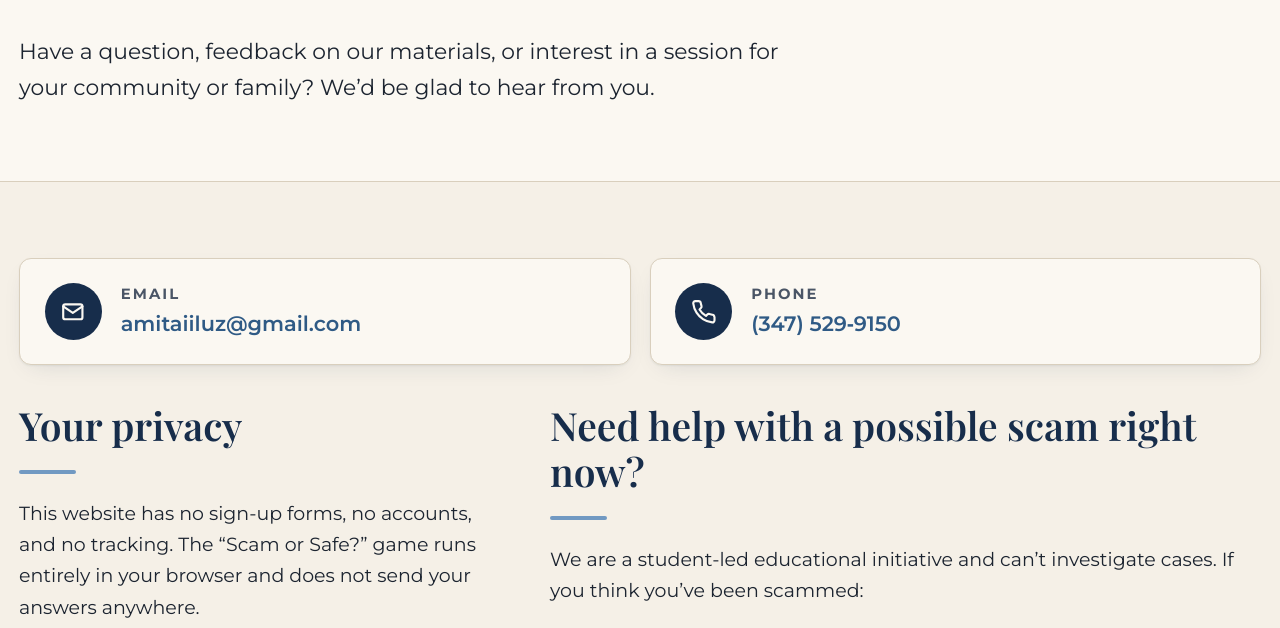
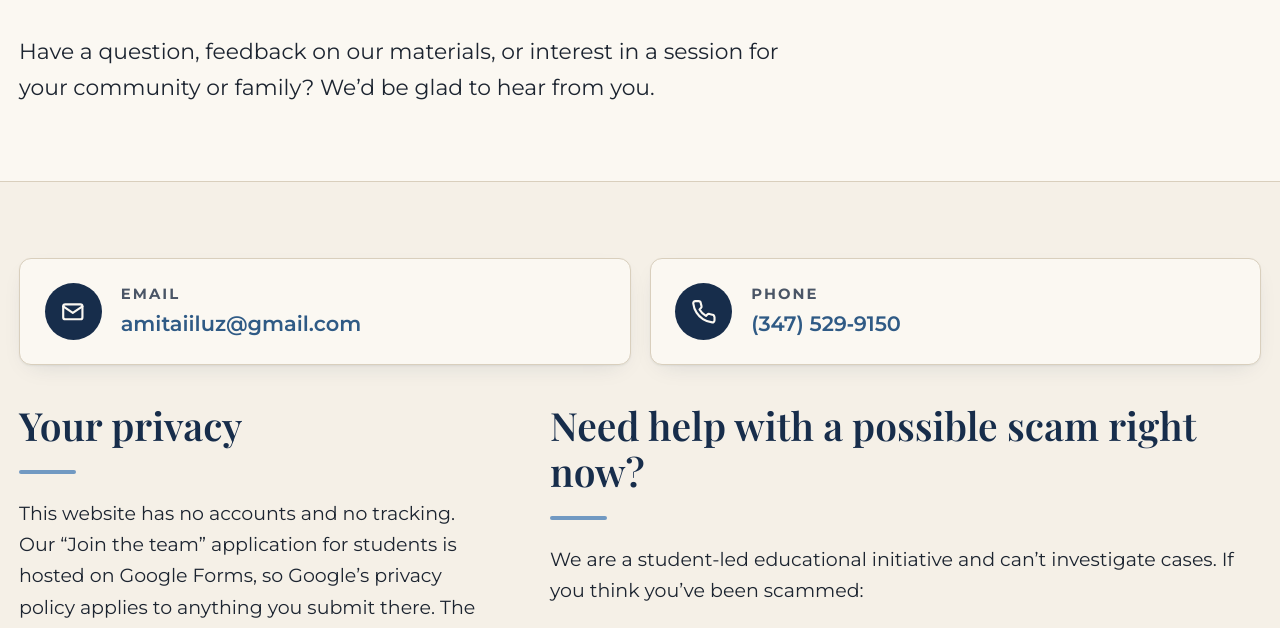
Before and after one commit to taiforlife19-byte/yesodtrust.org, a plain HTML site: page contact.html in a window 1280 px wide. Shown: the part 308-936 px from the top of the page. Drawn offline with Linux system fonts and the light colour scheme.

Commit message:
Link Apply to join button to Google Form; update privacy note
Co-Authored-By: Claude Opus 5.5 <noreply@anthropic.com>
Claude-Session: https://claude.ai/code/session_0172C4xuTsy7RsjFaGux1RkL

```diff
--- a/contact.html
+++ b/contact.html
@@ -61,7 +61,7 @@
         <div class="split">
           <div class="prose">
             <h2 class="bar">Your privacy</h2>
-            <p>This website has no sign-up forms, no accounts, and no tracking. The “Scam or Safe?” game runs entirely in your browser and does not send your answers anywhere.</p>
+            <p>This website has no accounts and no tracking. Our “Join the team” application for students is hosted on Google Forms, so Google’s privacy policy applies to anything you submit there. The “Scam or Safe?” game runs entirely in your browser and does not send your answers anywhere.</p>
             <p>If you email or call us, we use your message only to reply to you. We don’t sell or share it.</p>
             <div class="note">
               <p><strong>Please don’t send sensitive information.</strong> We will never ask for passwords, bank or card numbers, Social Security numbers, or verification codes, and you should never share them with us.</p>
```
Also changed, not shown: about.html (+1 -1 lines), 1 other file.
